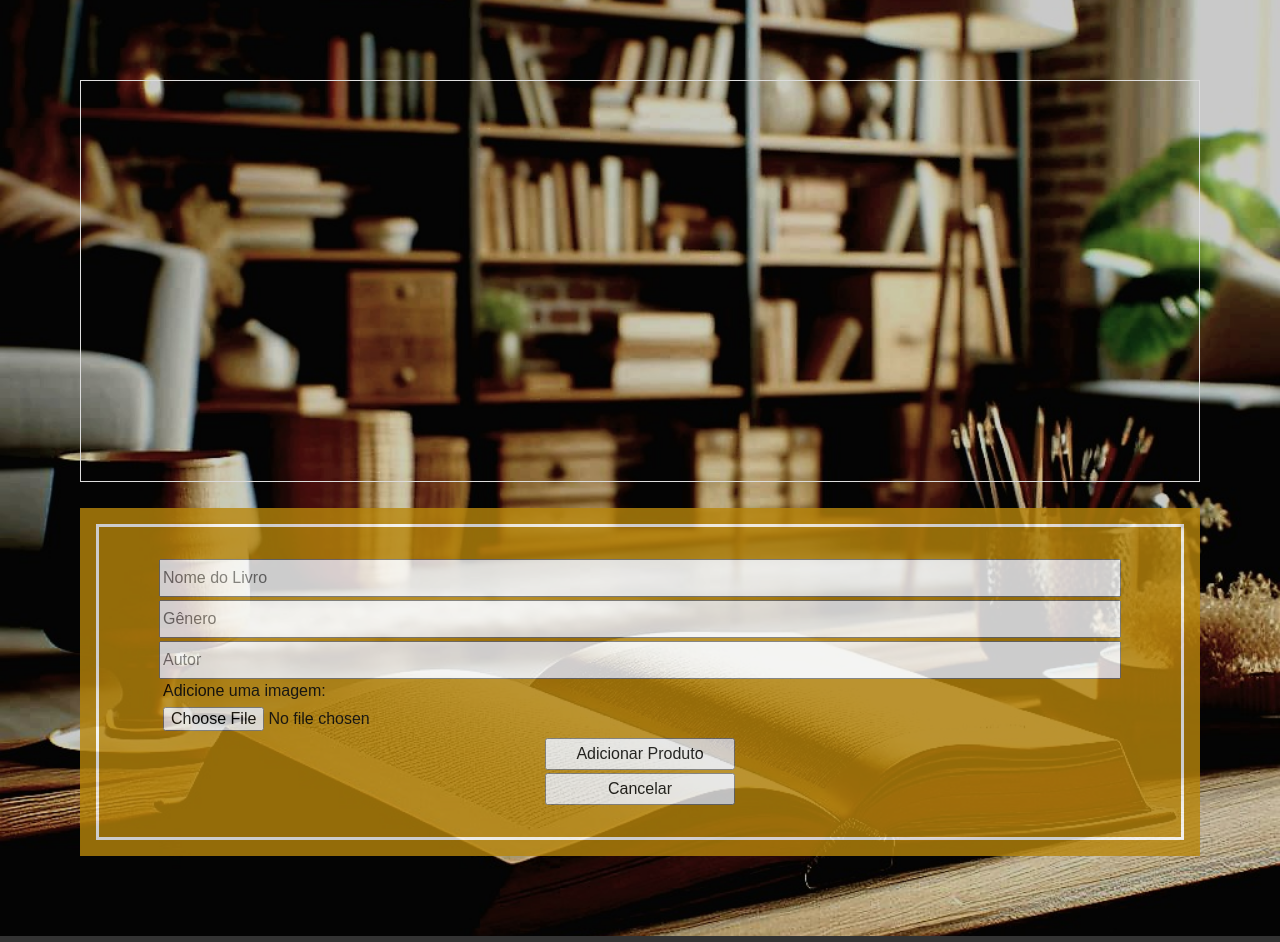
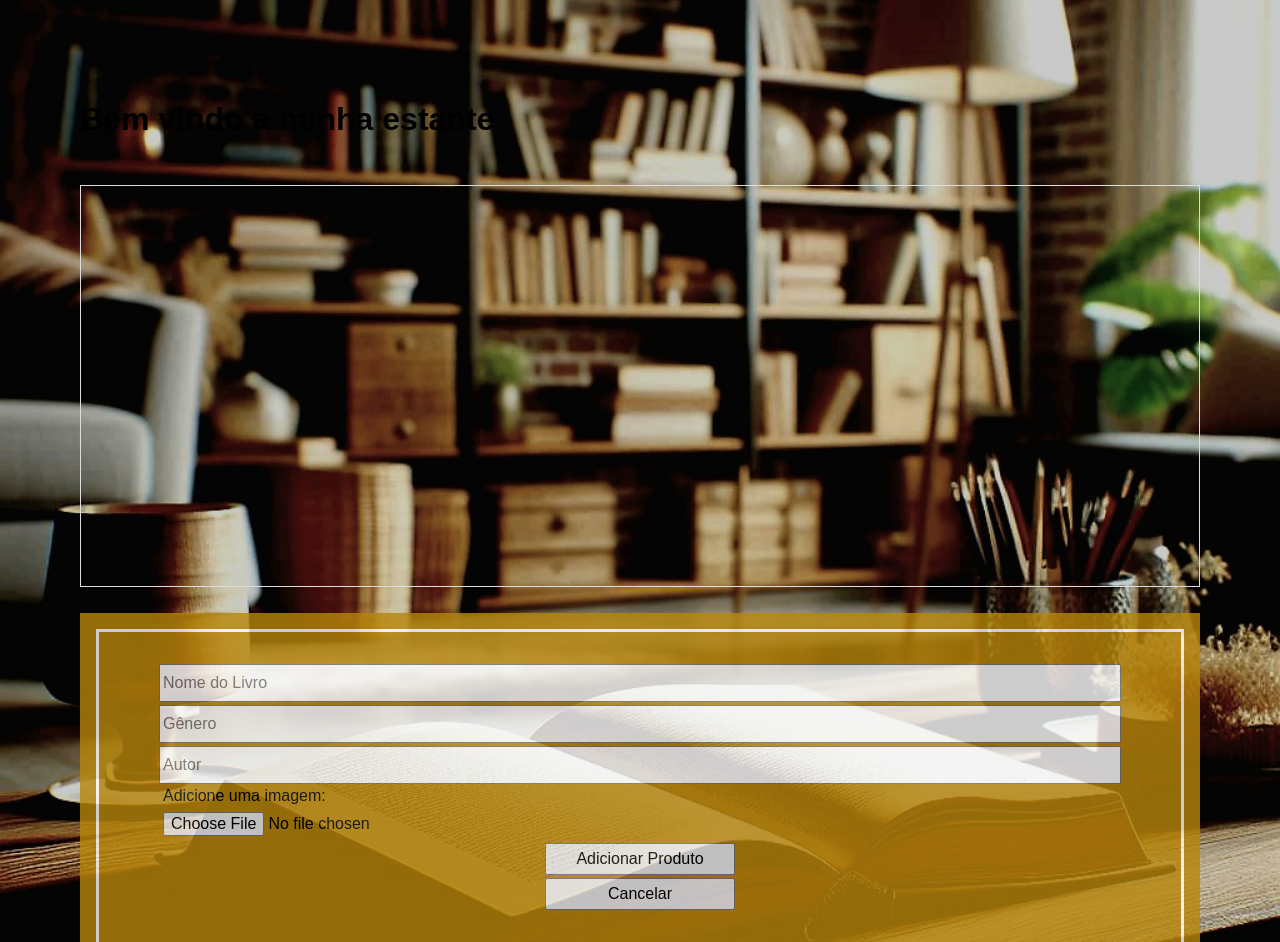
Before and after one commit to anirutsolrak/AluraBook, a plain HTML site: page index.html in a window 1280 px wide. Shown: the top 942 px of the page. Drawn offline with Linux system fonts and the light colour scheme; no server answers.

Commit message:
Update index.html

```diff
--- a/index.html
+++ b/index.html
@@ -11,6 +11,7 @@
     <header>
     </header>
     <main>
+        <h1>Bem vindo a minha estante</h1>
         <section id="produtos">
                 <div class="produto-lista">
                     <p class="nenhum-produto">Nenhum produto foi adicionado.</p>
```
